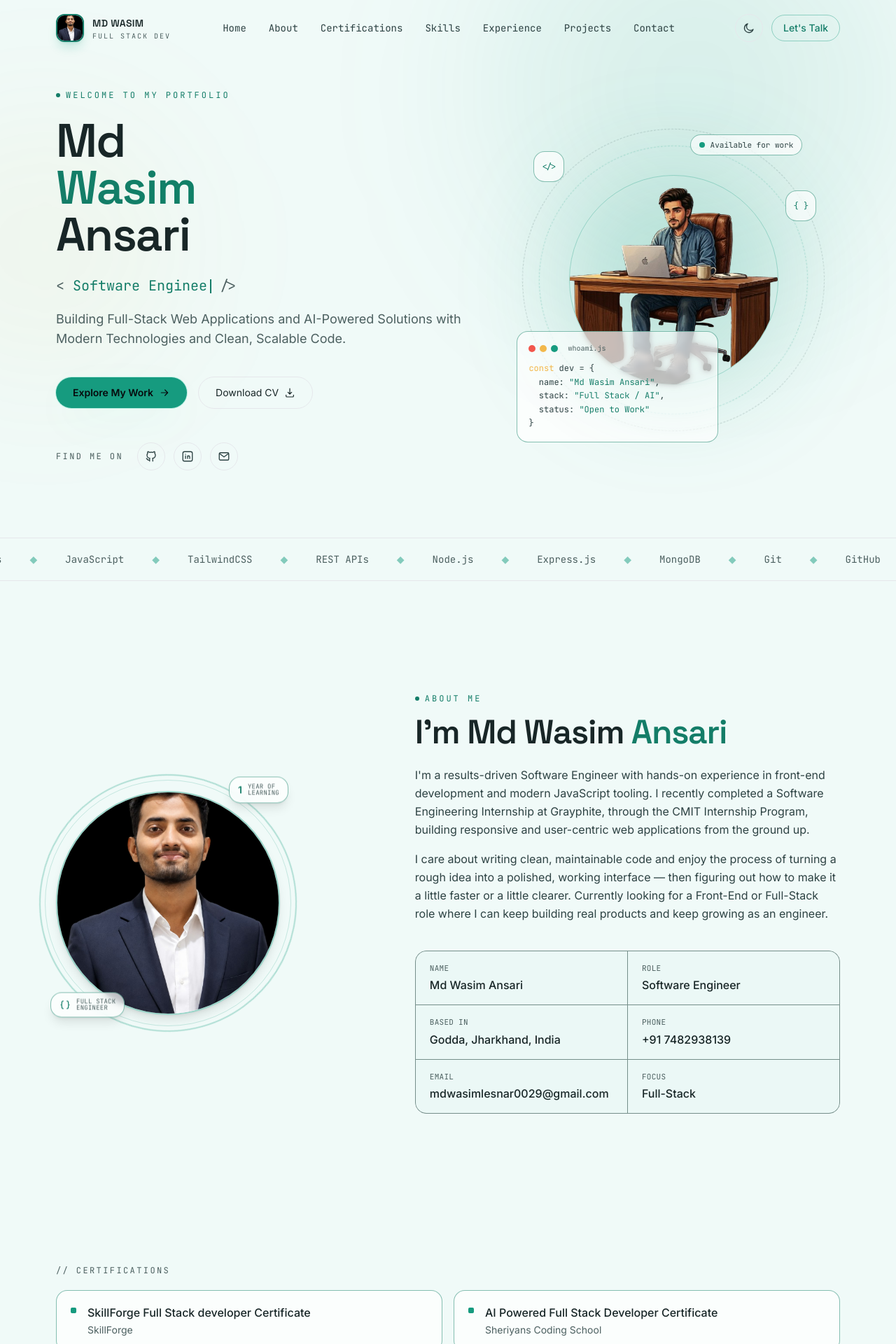
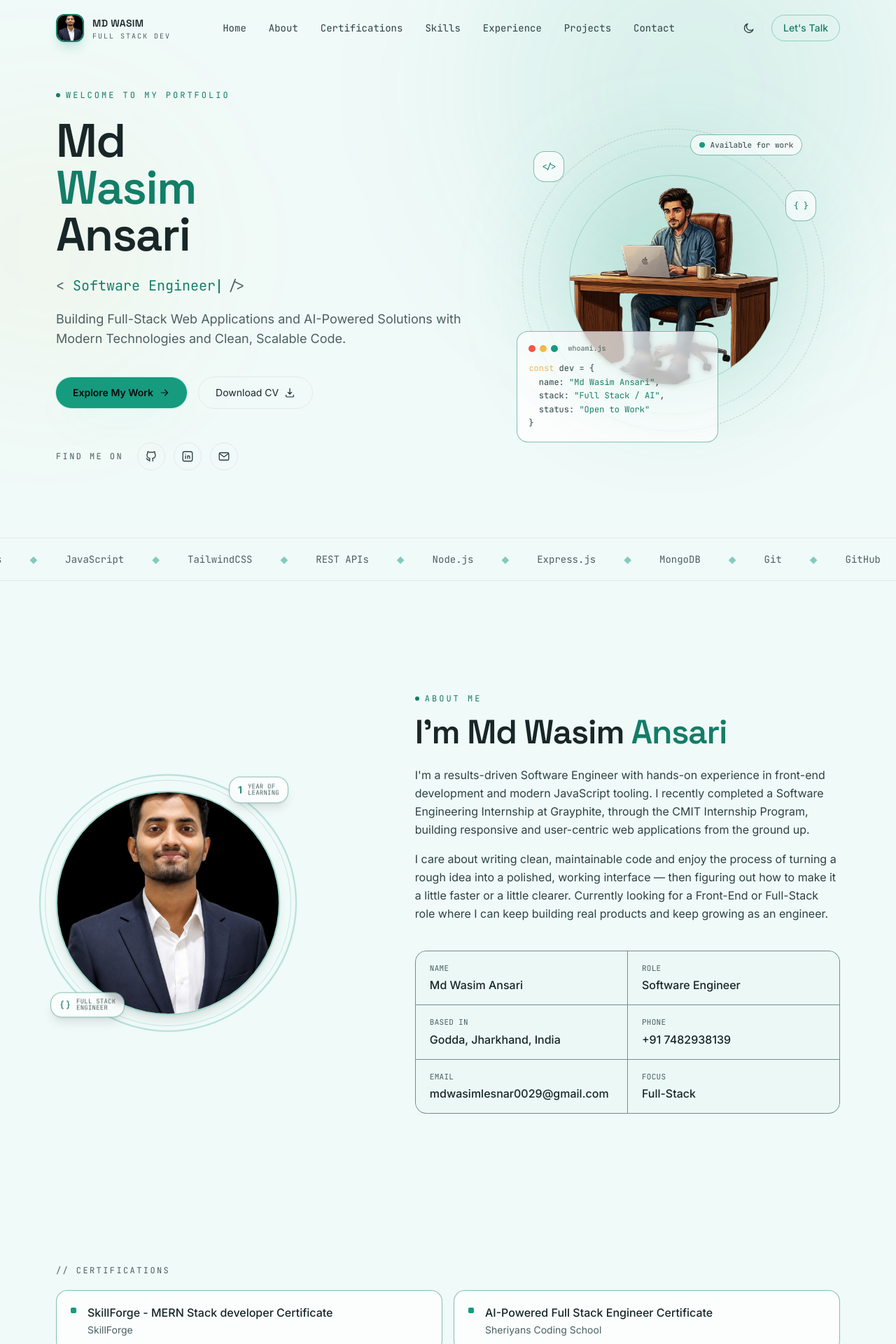
Before and after one commit to Wasim2934/Personal-Portfolio, a React (Vite) app: page / in a window 1280 px wide. Shown: the top 1920 px of the page at 70% size. Built offline with nearby package versions, Linux system fonts and the light colour scheme.

Commit message:
feat: update role titles in TypedRole component and certifications in portfolioData for accuracy

```diff
--- a/src/components/TypedRole.jsx
+++ b/src/components/TypedRole.jsx
@@ -1,6 +1,6 @@
 import { useEffect, useState } from 'react'
 
-const ROLES = ['Front-End Developer', 'Software Engineer', 'React.js Developer']
+const ROLES = ['Full-Stack Developer', 'Software Engineer', 'Frontend Developer', 'Backend Developer']
 
 export default function TypedRole() {
   const [roleIndex, setRoleIndex] = useState(0)
--- a/src/data/portfolioData.js
+++ b/src/data/portfolioData.js
@@ -104,12 +104,12 @@ export const education = [
 export const certifications = [
   {
     id: "meta-fe",
-    title: "SkillForge Full Stack developer Certificate",
+    title: "SkillForge - MERN Stack developer Certificate",
     issuer: "SkillForge",
   },
   {
     id: "ibm-py",
-    title: "AI Powered Full Stack Developer Certificate",
+    title: "AI-Powered Full Stack Engineer Certificate",
     issuer: "Sheriyans Coding School",
   },
 ];
```
